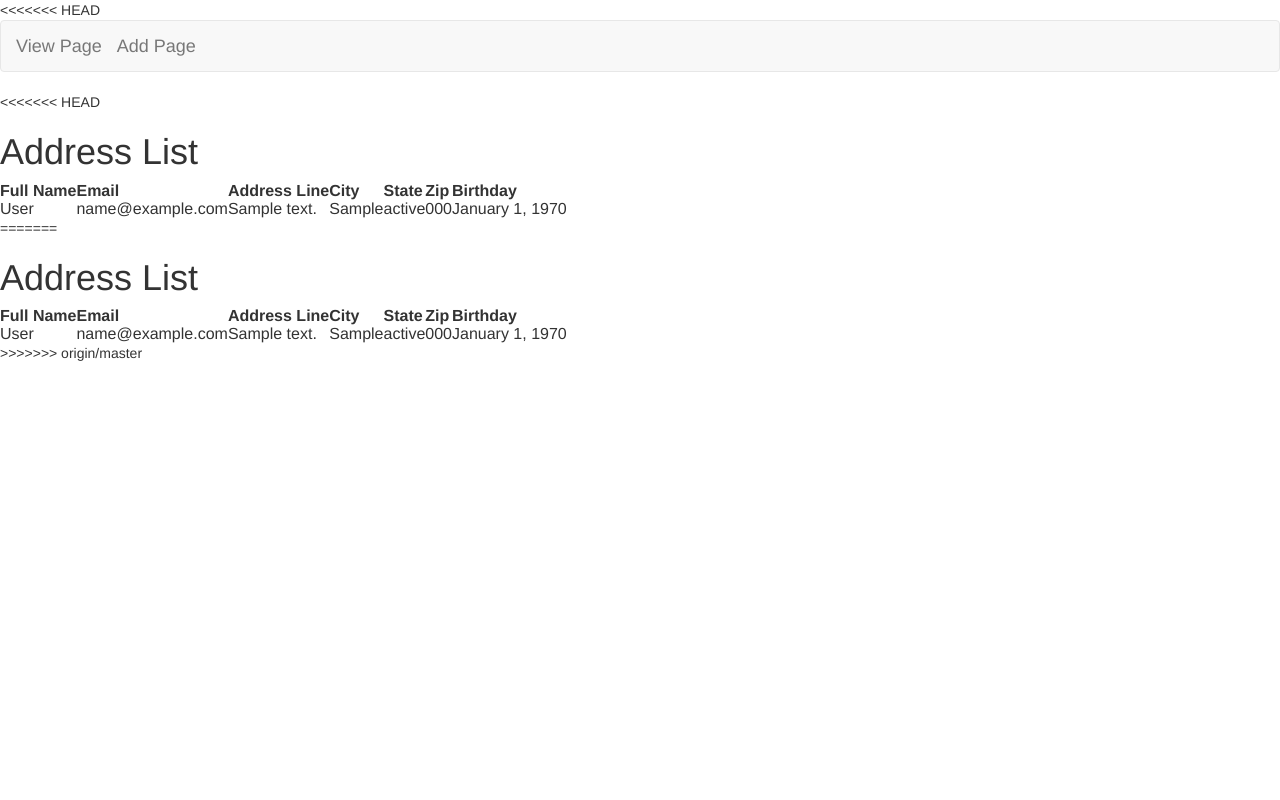
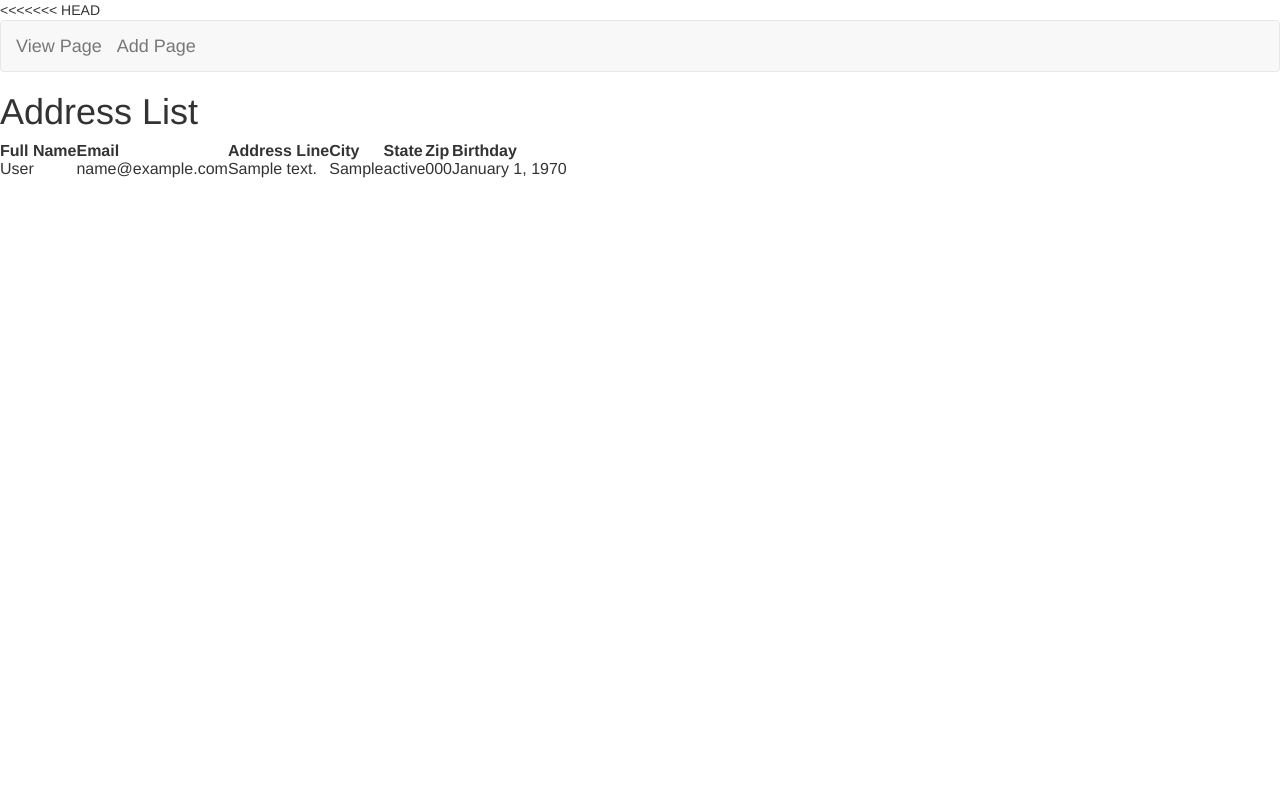
Before and after one commit to bbrissette96/advPHP, a PHP site: page / in a window 1280 px wide. Run offline with PHP 8.4, Linux system fonts and the light colour scheme; tables that the repository leaves empty or names only in its code hold one stand-in row (values such as "Sample post").

Commit message:
Update view-address.html.php

```diff
--- a/Lab1/Templates/view-address.html.php
+++ b/Lab1/Templates/view-address.html.php
@@ -1,4 +1,3 @@
-<<<<<<< HEAD
 <?php if ( is_array($address) && count($address) > 0 ) : ?>
     <h1>Address List</h1>
     <table>
@@ -24,30 +23,3 @@
         <?php endforeach; ?>
     </table>
 <?php endif; ?>
-=======
-<?php if ( is_array($address) && count($address) > 0 ) : ?>
-    <h1>Address List</h1>
-    <table>
-        <tr>
-            <th>Full Name</th>
-            <th>Email</th>
-            <th>Address Line</th>
-            <th>City</th>
-            <th>State</th>
-            <th>Zip</th>
-            <th>Birthday</th>
-        </tr>
-        <?php foreach( $address as $row ) : ?>
-            <tr>
-                <td><?php echo $row['fullname']; ?></td>
-                <td><?php echo $row['email']; ?></td>
-                <td><?php echo $row['addressline1']; ?></td>
-                <td><?php echo $row['city']; ?></td>
-                <td><?php echo $row['state']; ?></td>
-                <td><?php echo $row['zip']; ?></td>
-                <td><?php echo date("F j, Y",strtotime($row['birthday'])); ?></td>
-            </tr>
-        <?php endforeach; ?>
-    </table>
-<?php endif; ?>
->>>>>>> origin/master
```
